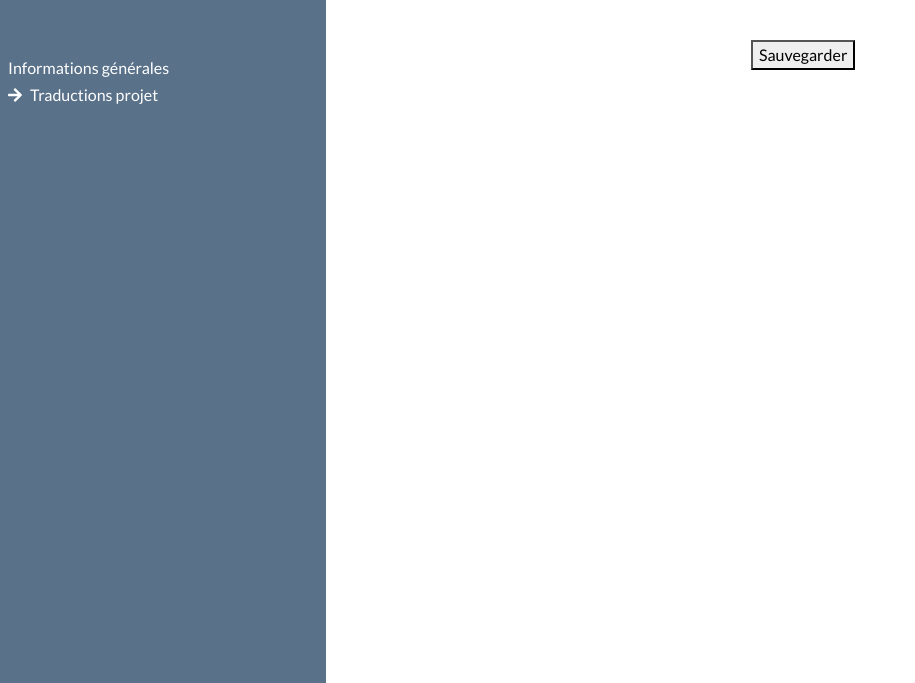
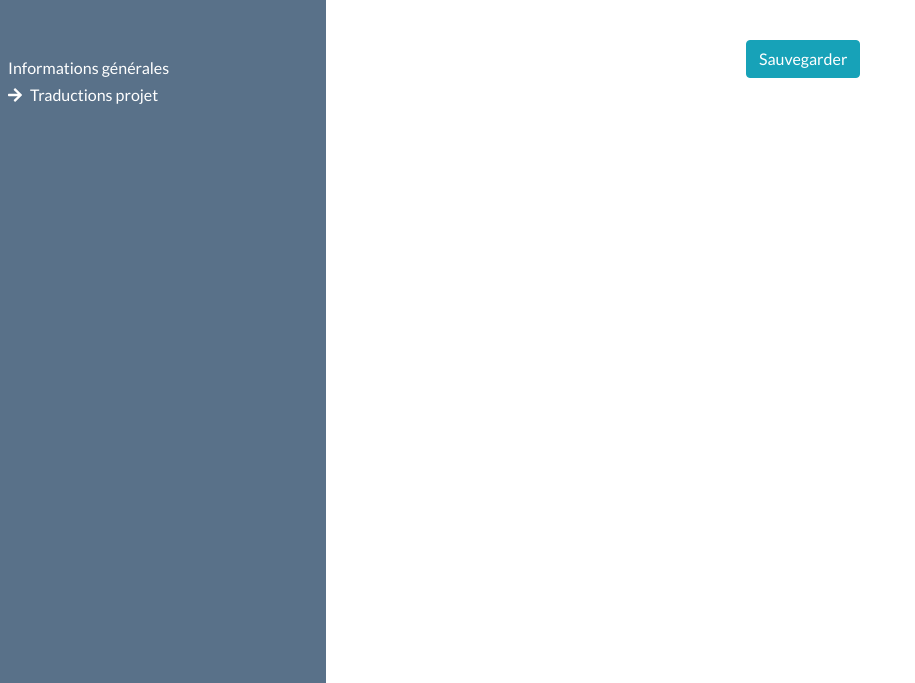
Before and after one commit to GeoffreyRe/project_13, a Django app: template odoo_translations/translations/templates/translations/instance_translations.html in a window 1280 px wide. Shown: the part 74-757 px from the top of the page, without its empty margins (0-915 px from the left). Run offline with Django 3.2, Linux system fonts and the light colour scheme; the template is opened without the code that fills it, so the values that code supplies are empty; some libraries are stand-ins or nearby versions.

Commit message:
correction couleur bouton

```diff
--- a/odoo_translations/translations/templates/translations/instance_translations.html
+++ b/odoo_translations/translations/templates/translations/instance_translations.html
@@ -36,11 +36,11 @@
             <textarea disabled>{{block.lines.0.block.original_text}}</textarea>
             <p><strong>Texte traduit </strong>:</p>
             <textarea class="translated_block" data-block-id="{{block.id}}" id="translated_block_{{block.id}}">{{block.lines.0.block.translated_text}}</textarea>
-            <button class="reset-translation d-block" data-block-id="{{block.id}}">Réinitialiser</button>
+            <button class="btn btn-info rounded reset-translation d-block" data-block-id="{{block.id}}">Réinitialiser</button>
         </div>
     {% endfor %}
     <div class="text-center">
-        <button id="btn-save-translations">Sauvegarder</button>
+        <button id="btn-save-translations" class="btn btn-info rounded">Sauvegarder</button>
     </div>
 </div>
 {% endblock %}
```
